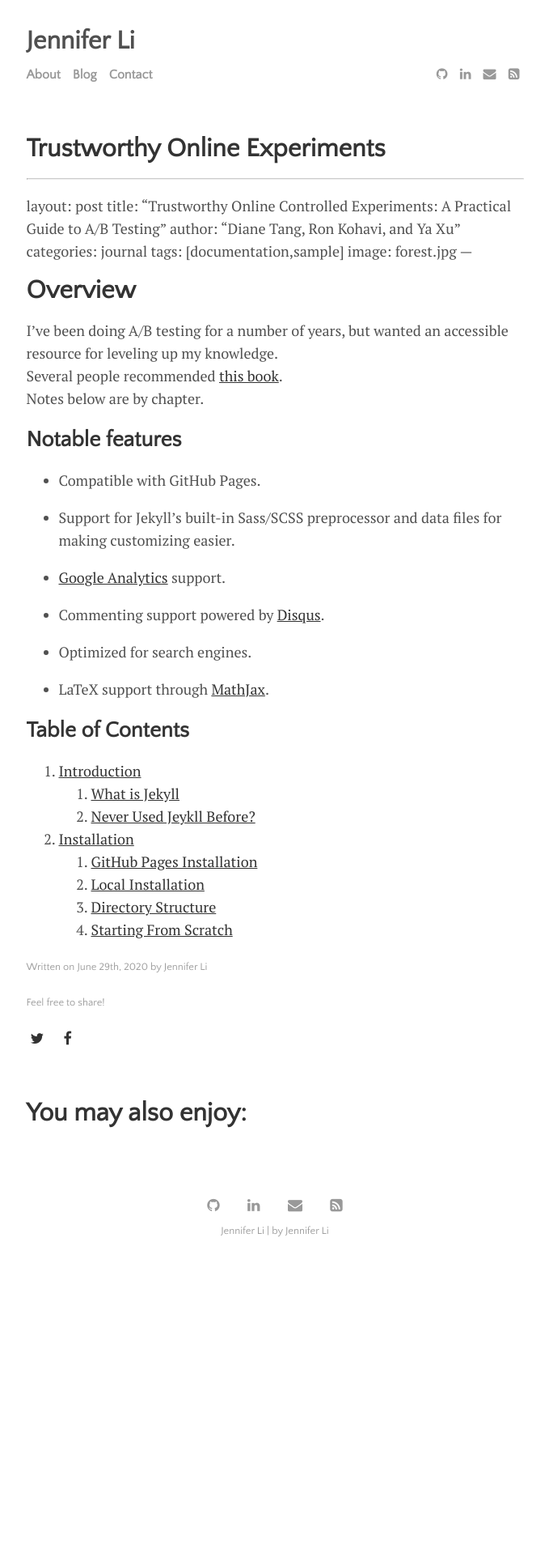
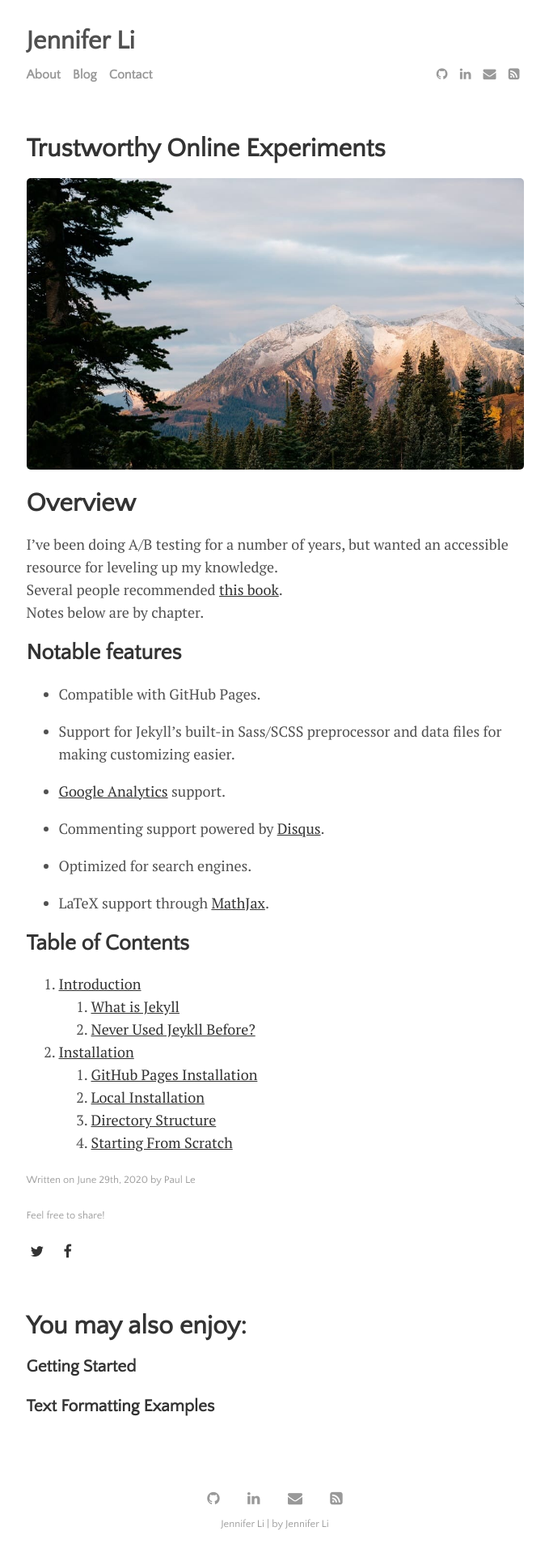
Before and after one commit to lijenniferx/lijenniferx.github.io, a Jekyll site: the page built from _posts/2020-06-29-trustworthy-online-experiments.md, in a window 1280 px wide. Shown: the whole page at 81% size, without its empty margins (300-979 px from the left). Built offline with Jekyll 4.4.1, drawn with Linux system fonts in a browser that asks for light colours; our own code applies the rules of GitHub Pages for plain Markdown files; before the commit the page ends 1566 px from its top, so only the background shows below that.

Commit message:
Update 2020-06-29-trustworthy-online-experiments.md

```diff
--- a/_posts/2020-06-29-trustworthy-online-experiments.md
+++ b/_posts/2020-06-29-trustworthy-online-experiments.md
@@ -1,8 +1,7 @@
-
 ---
 layout: post
-title: "Trustworthy Online Controlled Experiments: A Practical Guide to A/B Testing"
-author: "Diane Tang, Ron Kohavi, and Ya Xu"
+title: "Trustworthy Online Experiments"
+author: "Paul Le"
 categories: journal
 tags: [documentation,sample]
 image: forest.jpg
```
